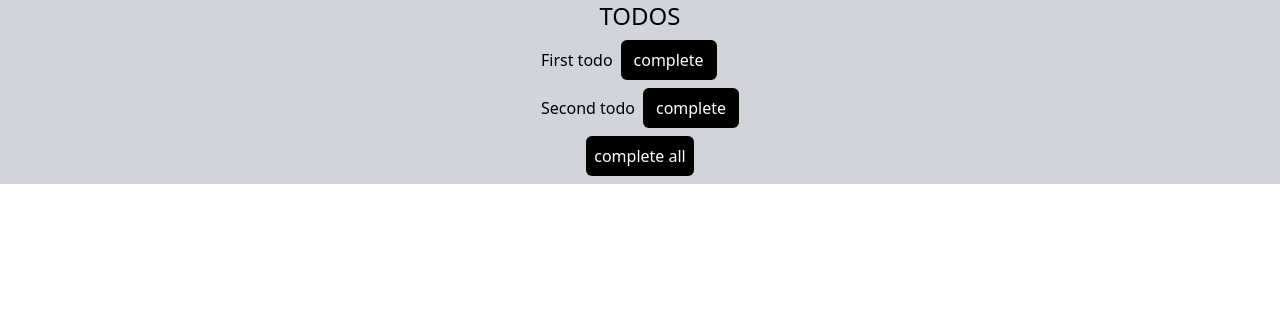
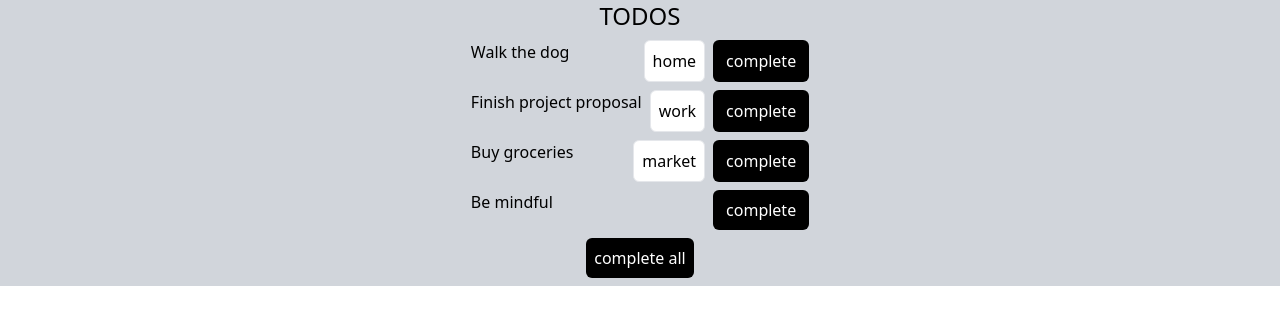
Before and after one commit to jasonmlutz/typescript-todo, a React (Create React App) app: page / in a window 1280 px wide. Shown: the top 324 px of the page. Built offline with nearby package versions, Linux system fonts and the light colour scheme.

Commit message:
Add placeToString and render

```diff
--- a/src/App.tsx
+++ b/src/App.tsx
@@ -2,8 +2,10 @@ import React, { useState } from "react";
 
 function App() {
   const initialTodos: Todo[] = [
-    { id: 1, text: "First todo", done: false },
-    { id: 2, text: "Second todo", done: false },
+    { id: 1, text: "Walk the dog", done: false, place: "home" },
+    { id: 2, text: "Finish project proposal", done: false, place: "work" },
+    { id: 3, text: "Buy groceries", done: false, place: { custom: "market" } },
+    { id: 4, text: "Be mindful", done: false },
   ];
 
   const [todos, setTodos] = useState(initialTodos);
@@ -20,6 +22,18 @@ function App() {
     readonly done: true;
   };
 
+  function placeToString(place: Place): string | null {
+    // Takes a Place and returns a string
+    // that can be used for the place label UI
+    if (place === "home" || place === "work") {
+      return place;
+    } else if (place.custom.length) {
+      return place.custom;
+    } else {
+      return null;
+    }
+  }
+
   function toggleTodo(todo: Todo): Todo {
     return {
       ...todo,
@@ -35,11 +49,17 @@ function App() {
   }
 
   const renderedTodos = todos.map((todo: Todo) => (
-    <li
-      key={todo.id}
-      className={"mb-2 " + (todo.done ? "line-through text-gray-700" : "")}
-    >
-      {todo.text}
+    <li key={todo.id} className="mb-2 flex flex-row justify-between">
+      <div
+        className={"flex-1 " + (todo.done ? "line-through text-gray-700" : "")}
+      >
+        {todo.text}
+      </div>
+      {todo.place ? (
+        <div className="ml-2 p-2 rounded-md border border:black bg-white">
+          {placeToString(todo.place)}
+        </div>
+      ) : null}
       <button
         className="p-2 ml-2 rounded-md bg-black text-white hover:bg-gray-600 w-24"
         onClick={() => {
```
